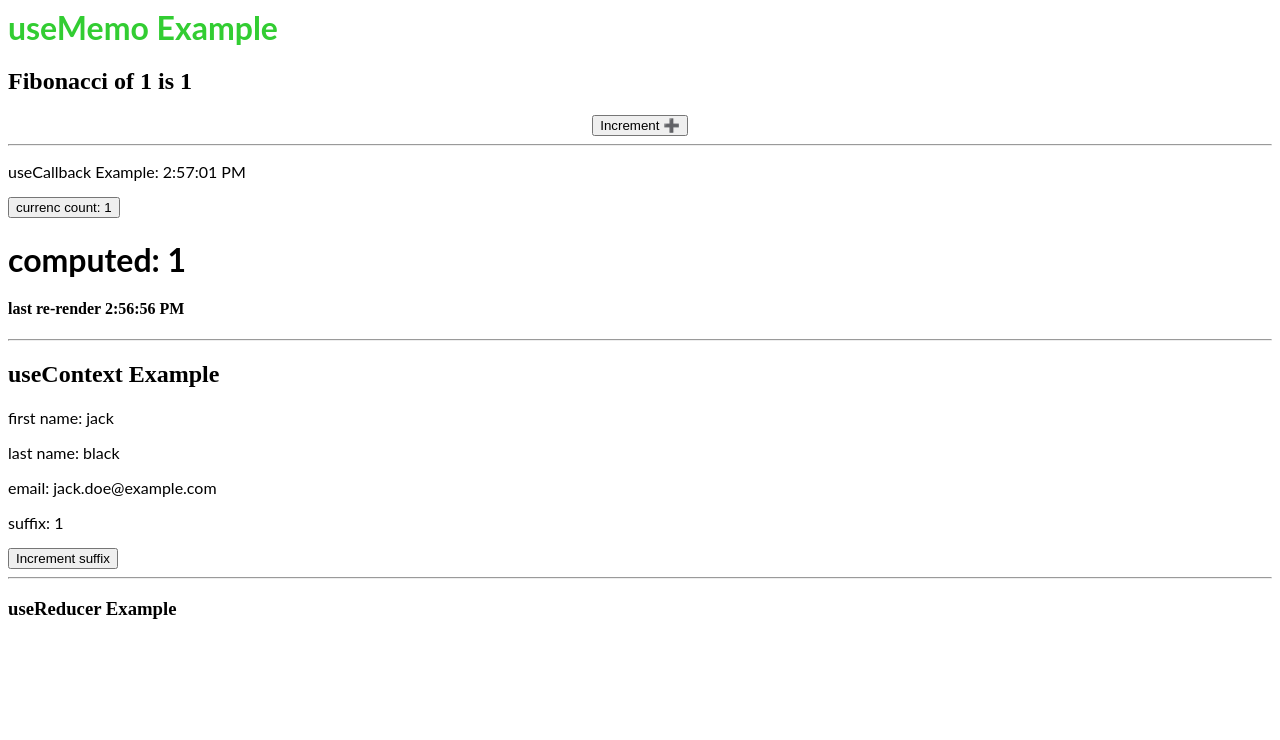
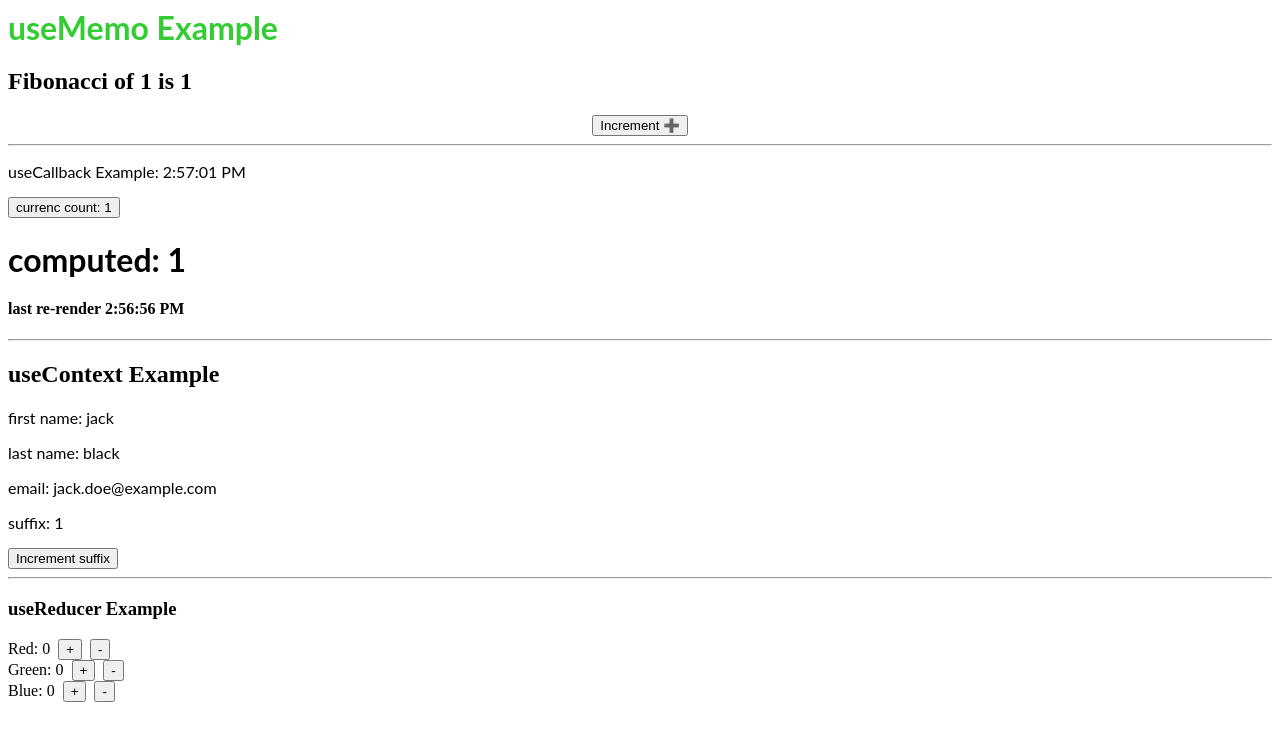
Before and after one commit to railsstudent/react-hooks-examples2, a React (Create React App) app: page / in a window 1280 px wide. Shown: the top 740 px of the page. Built offline with nearby package versions, Linux system fonts and the light colour scheme.

Commit message:
useReducer example

```diff
--- a/Reducer.js
+++ b/Reducer.js
@@ -1,11 +1,57 @@
-import React, { useReducer} from 'react'
+import React, { useReducer } from 'react'
 
 const limitRGB = num => (num < 0 ? 0 : num > 255 ? 255 : num);
 
+const step = 50;
+const INCREMENT_R = 'INCREMENT_R';
+const DECREMENT_R = 'DECREMENT_R';
+const INCREMENT_G = 'INCREMENT_G';
+const DECREMENT_G = 'DECREMENT_G';
+const INCREMENT_B = 'INCREMENT_B';
+const DECREMENT_B = 'DECREMENT_B';
+
+const reducer = (state, action) => {
+  switch (action.type) {
+    case INCREMENT_R:
+      return { ...state, r: limitRGB(state.r + step) };
+    case DECREMENT_R:
+      return { ...state, r: limitRGB(state.r - step) };
+    case INCREMENT_B:
+      return { ...state, b: limitRGB(state.b + step) };
+    case DECREMENT_B:
+      return { ...state, b: limitRGB(state.b - step) };
+    case INCREMENT_G:
+      return { ...state, g: limitRGB(state.g + step) };
+    case DECREMENT_G:
+      return { ...state, g: limitRGB(state.g - step) };
+    default:
+      return state;
+  }
+}
+
 const ReducerComponent = () => {
+  const [{r, g, b}, dispatch] = useReducer(reducer, { r: 0, b: 0, g: 0 })
+  const style = {
+    marginRight: '0.5rem'
+  }
   return (
     <div>
       <h3>useReducer Example</h3>
+      <div>
+        <span style={style}>Red: {r}</span>
+        <button style={style} onClick={() => dispatch({ type: INCREMENT_R })}>+</button>
+        <button onClick={() => dispatch({ type: DECREMENT_R })}>-</button>
+      </div>
+      <div>
+        <span style={style}>Green: {g}</span>
+        <button style={style} onClick={() => dispatch({ type: INCREMENT_G })}>+</button>
+        <button onClick={() => dispatch({ type: DECREMENT_G })}>-</button>
+      </div>
+      <div>
+        <span style={style}>Blue: {b}</span>
+        <button style={style} onClick={() => dispatch({ type: INCREMENT_B })}>+</button>
+        <button onClick={() => dispatch({ type: DECREMENT_B })}>-</button>
+      </div>
     </div>
   )
 }
```
